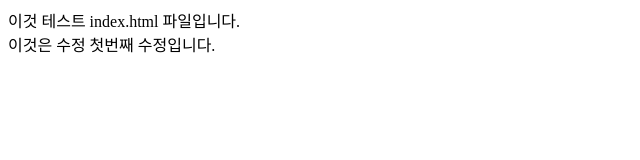
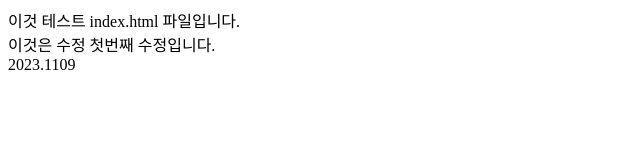
Before and after one commit to graybebop/test, a plain HTML site: page index.html in a window 1280 px wide. Shown: the full height of the page, 0-640 px from the left. Drawn offline with Linux system fonts and the light colour scheme.

Commit message:
2023.11.09

```diff
--- a/index.html
+++ b/index.html
@@ -9,5 +9,6 @@
 	<body>
 		이것 테스트 index.html 파일입니다.
 		<br />이것은 수정 첫번째 수정입니다.
+		<div>2023.1109</div>
 	</body>
 </html>
```
Lines whose indentation alone changed are shown as unchanged.
